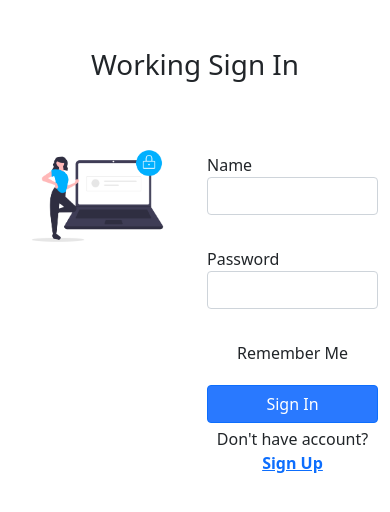
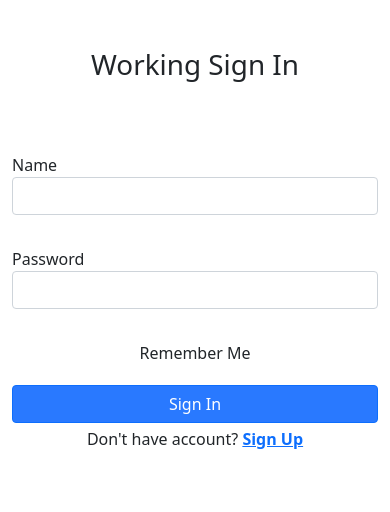
Before and after one commit to Abdi-01/dolist-react, a React (Create React App) app: page /login in a window 390 px wide. Shown: the top 512 px of the page. Built offline with nearby package versions, Linux system fonts and the light colour scheme.

Commit message:
DL-login-003 : menambahkan responsive pada tampilan website dan mobile

```diff
--- a/src/page/LoginPage.js
+++ b/src/page/LoginPage.js
@@ -27,10 +27,10 @@ class LoginPage extends React.Component {
             <div className="container pt-5">
                 <h1>Working Sign In</h1>
                 <div className="row pt-5">
-                    <div className="col-6">
+                    <div className="col-md-6 d-none d-md-block">
                         <img src={imageLogin} alt="login" style={{ width: "100%" }} />
                     </div>
-                    <div className="col-6">
+                    <div className="col-md-6">
                         <div className="form-group py-3">
                             <label style={{ width: "100%", textAlign: "left" }}>Name</label>
                             <input type="text" className="form-control" ref="name" />
```
